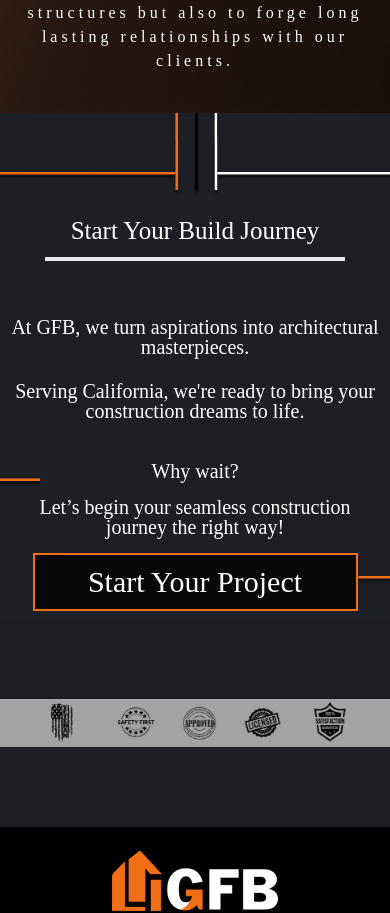
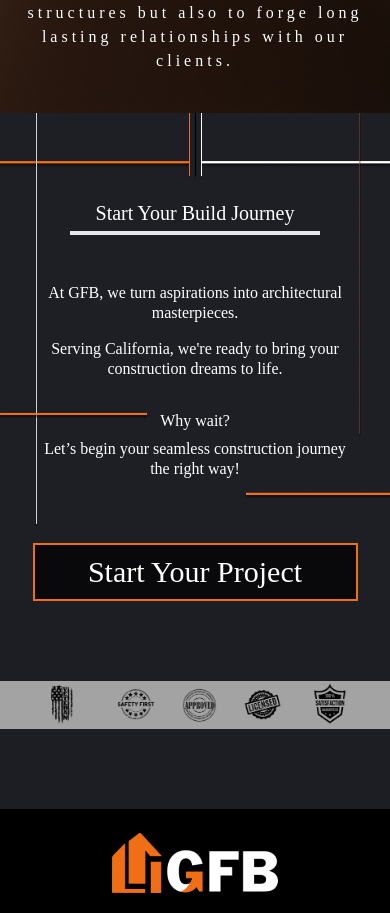
Before and after one commit to ErfanAalam/GFB, a React (Create React App) app: page /about in a window 390 px wide. Shown: the part 2889-3802 px from the top of the page. Built offline with nearby package versions, Linux system fonts and the light colour scheme; a web font is replaced by a local one.

Commit message:
bugs fixed

```diff
--- a/src/App.css
+++ b/src/App.css
@@ -5,8 +5,15 @@
     background-size: cover;
 }
 
+#commercial{
+    background: url('/public/Assets/Services/blur0.jpg');
+}
+
 @media screen and (max-width: 640px) {
     .servicediv{
         background:none
     }
+    #commercial{
+        background:rgb(29,30,36);
+    }
 }
--- a/src/Cards/ServicesCards.js
+++ b/src/Cards/ServicesCards.js
@@ -3,7 +3,7 @@ import React from 'react'
 const ServicesCards = ({title,src}) => {
   return (
     <div className='h-[685px] w-[100%] md:w-[300px] text-center '>
-      <button className=' w-[180px]  md:w-[240px] py-2 md:py-4 shadow-inner shadow-white p-1 text-[20px] md:text-[24px] mb-0 relative md:top-0 top-6 md:mb-14 tracking-tight leading-8 rounded-lg bg-[rgb(29,30,36)]  '>{title}</button>
+      <button className=' w-[180px]  md:w-[240px] py-2 md:py-4 shadow-inner shadow-gray-600 p-1 text-[20px] md:text-[24px] mb-0 relative md:top-0 top-6 md:mb-14 tracking-tight leading-8 rounded-lg bg-[rgb(29,30,36)]  '>{title}</button>
       <div className='h-[602px] w-[310px] md:w-[300px] flex flex-col items-center justify-end bg-cover bg-center rounded-[60px]' style={{backgroundImage:`url(${src})`}}>
             <a href="/services" > <img src='Assets/Home/btn.png' alt='' className=''/></a>
       </div>
--- a/src/screens/contact/Contact/index.js
+++ b/src/screens/contact/Contact/index.js
@@ -106,7 +106,7 @@ const ContactForm = () => {
             <div className='flex flex-col gap-6'>
               <h1 className='text-[28px]'>Type of service needed</h1>
 
-              <div className='flex justify-between'>
+              <div className='flex justify-between md:gap-0 gap-4'>
                 <button
                   type="button"
                   onClick={(e) => { setServiceType(e.target.value) }}
--- a/src/screens/home/Building-today/index.js
+++ b/src/screens/home/Building-today/index.js
@@ -34,7 +34,7 @@ const Building = () => {
          <div className='flex justify-center'>
          <a href='/about' className='md:static absolute bottom-[-100px] right-20 flex justify-center items-center'>
          <button onClick={handleLearnMore()} className={`text-[${colors.mainTextColor}] rounded-md text-[24px] mt-10 w-[225px]  p-2 bg-black bg-opacity-100 md:bg-opacity-70  h-[48px] leading-[31.35px] border-4 flex items-center justify-center`}>Learn More  </button>
-         <hr className='w-[30%] block md:hidden border-t-4 absolute right-[-35px] bottom-[22px]' />
+         <hr className='w-[15%] block md:hidden border-t-4 absolute right-[-35px] bottom-[22px]' />
          </a>
          </div>
 
--- a/src/screens/home/process/index.js
+++ b/src/screens/home/process/index.js
@@ -6,7 +6,7 @@ const Process = () => {
   return (
     <div id='process'>
       <section className='bg-[rgb(29,30,36)] text-white text-center relative'>
-        <button className={`text-[${colors.textWhite}] text-[30px] md:text-[34px] relative w-[300px] z-20  md:w-[300px]  my-8 p-3 bg-black  h-[100px] md:h-[78px] leading-[31.35px] border-2`}>Process</button>
+        <button className={`text-[${colors.textWhite}] text-[30px] md:text-[34px] relative w-[300px] z-20  md:w-[260px]  my-8 p-3 bg-black  h-[100px] md:h-[58px] leading-[31.35px] border-2`}>Process</button>
 
         <div className='overflow-hidden flex w-[64px] justify-between absolute left-[40%] top-32 md:hidden z-10 ' >
           <span className={`w-[4px] h-[1035px]  bg-[${colors.mainTextColor}]`}> </span>
@@ -14,23 +14,23 @@ const Process = () => {
           <span className='w-[4px]  h-[1035px] bg-white'></span>
         </div>
 
-        <div className='bg-cover z-10 relative flex flex-wrap md:flex-row flex-col items-center justify-evenly px-10  md:p-20 pb-10 gap-20 py-10' style={{ backgroundImage: "url('/Assets/Home/bg/process.png')" }}>
+        <div className='bg-cover bg-center z-10 relative flex flex-wrap md:flex-row flex-col items-center justify-evenly px-10  md:p-20 pb-10 gap-20 py-10' style={{ backgroundImage: "url('/Assets/Home/bg/process.png')" }}>
           <div className=' relative z-30 '>
             <span className='absolute md:top-10 top-20 left-24 text-[34px]  text-orange-500 z-30'>01</span>
-            <button className=' py-2 w-[220px] z-20  md:w-[240px] shadow-inner shadow-white p-1 text-white text-[24px] md:text-[24px] mb-0 absolute md:top-20 top-32 left-20  md:mb-14 tracking-wide leading-8 rounded-lg bg-[rgb(29,30,36)]  '>Pre-Construction</button>
+            <button className=' py-2 w-[220px] z-20  md:w-[240px] shadow-inner shadow-gray-600 p-1 text-white text-[24px] md:text-[24px] mb-0 absolute md:top-20 top-32 left-20  md:mb-14 tracking-wide leading-8 rounded-lg bg-[rgb(29,30,36)]  '>Pre-Construction</button>
             <ProcessCards src="Assets/Home/pre_construction.png" heading="Planning Your Vision" desc="From initial consultations to detailed blueprints, we set the foundation by understanding your needs, aligning with architects, and ensuring every detail is planned meticulously." />
           </div>
 
           <div className='mt-0 md:mt-20 relative z-30'>
             <span className='absolute  top-52 left-44 text-[34px]  text-orange-500 z-30'>02</span>
-            <button className=' py-2 w-[250px] z-20  md:w-[240px] shadow-inner shadow-white p-1 text-white text-[24px] md:text-[24px] mb-0 absolute md:top-20 top-40 left-8 md:mb-14 tracking-wide leading-8 rounded-lg bg-[rgb(29,30,36)]'>Construction</button>
+            <button className=' py-2 w-[250px] z-20  md:w-[240px] shadow-inner shadow-gray-600 p-1 text-white text-[24px] md:text-[24px] mb-0 absolute md:top-20 top-40 left-8 md:mb-14 tracking-wide leading-8 rounded-lg bg-[rgb(29,30,36)]'>Construction</button>
             <ProcessCards title="Construction" src="Assets/Home/construction.png" count={"02"} heading="Crafting Your Dream" desc="Our team breathes life into your vision.
             With best-in-class tools, materials, and expertise, we ensure timely execution and unmatched quality in every build." />
           </div>
 
           <div className=' relative z-30'>
             <span className='absolute md:top-10 top-20 left-44 text-[34px]  text-orange-500 z-30'>03</span>
-            <button className=' py-2 w-[250px] z-20  md:w-[240px] shadow-inner shadow-white p-1 text-white text-[24px] md:text-[24px] mb-0 absolute md:top-20 top-32 left-[-18px] md:mb-14 tracking-wide leading-8 rounded-lg bg-[rgb(29,30,36)]'>Post-Construction</button>
+            <button className=' py-2 w-[250px] z-20  md:w-[240px] shadow-inner shadow-gray-600 p-1 text-white text-[24px] md:text-[24px] mb-0 absolute md:top-20 top-32 left-[-18px] md:mb-14 tracking-wide leading-8 rounded-lg bg-[rgb(29,30,36)]'>Post-Construction</button>
             <ProcessCards title="Post-Construction" src="Assets/Home/post_onstruction.png" count={"03"} heading={"Ensuring Perfection"} desc="After the build, our commitment continues. We inspect, refine, and guarantee our work, ensuring your space stands the test of time and resonates with perfection." />
           </div>
         </div>
--- a/src/screens/home/services/index.js
+++ b/src/screens/home/services/index.js
@@ -6,7 +6,7 @@ import '../../../App.css'
 const Services = () => {
     return (
         <section id='services' className='  bg-[rgb(29,30,36)] text-white pb-0  text-center'>
-            <button className={`text-[${colors.textWhite}] border-y-0 text-[30px] w-[250px] my-8 p-4 bg-black relative z-20 md:top-0 top-[120px] leading-[31.35px] border-2`}>SERVICES</button>
+            <button className={`text-[${colors.textWhite}] border-y-0 text-[30px] w-[250px] my-4 p-4 bg-black relative z-20 md:top-0 top-[80px] leading-[31.35px] border-2`}>SERVICES</button>
 
             <div className='servicediv bg-cover z-10 w-[100%] relative flex md:flex-row flex-col flex-wrap items-center justify-evenly p-6 md:p-20 sm:bg-none' >
                 <div className='mt-20'> <ServicesCards title="Integrated Services" src="Assets/Home/integrated_services.png"     /></div>
--- a/src/screens/services/HomeBanner/index.js
+++ b/src/screens/services/HomeBanner/index.js
@@ -7,7 +7,7 @@ const Homebanner = () => {
     <div id='homebanner' className="bg-cover bg-center flex flex-col pt-40 md:pt-56 gap-0 bg-black" style={{ backgroundImage: "url('Assets/Services/hero.png')" }}>
       <hr className={`w-[60%] ml-[40%] border-t-4 border-[${colors.mainTextColor}]`} />
       <div className='flex justify-center my-4'>
-        <button className={`text-[${colors.mainTextColor}]  md:w-[350px] text-5xl  md:h-[100px]`}>Services</button>
+        <button className={`text-[${colors.mainTextColor}]  md:w-[350px] text-5xl md:text-7xl  md:h-[100px]`}>Services</button>
       </div>
       <hr className={`w-[60%] border-t-4 border-[${colors.mainTextColor}]`} />
       <div className='overflow-hidden flex w-[100%] gap-4 justify-center ' >
--- a/src/utils/UpperFooter.js
+++ b/src/utils/UpperFooter.js
@@ -3,22 +3,23 @@ import colors from './color.js'
 
 const UpperFooter = () => {
 
-  function handleStartYourProject(){}
+  function handleStartYourProject() { }
 
   return (
-    <div id='startjourney' className=' bg-center bg-cover md:bg-cover lg:bg-cover 2xl:bg-contain bg-no-repeat text-white flex justify-center items-center p-2  bg-[hsl(231,11%,13%)] leading-[20px] md:leading-[50px]' style={{ backgroundImage: "url('Assets/Home/bg/start your Bulding Journey.png')" }}>
-      <div className='w-[100%] md:w-[710px] text-center flex flex-col items-center gap-4 mt-[20px] md:mt-[10px]'>
-        <h1 className='text-[25px] md:text-[50px] md:mt-32 mt-20 '>Start Your Build Journey</h1>
-        <hr className='w-[300px] md:w-[650px] mb-10 border-t-4' />
-        <p className='text-[20px] md:text-[28px] mb-2'>At GFB, we turn aspirations into architectural masterpieces. </p>
-        <p className='text-[20px] md:text-[28px] mb-2'>Serving California, we're ready to bring your construction dreams to life. </p>
-        <p className='text-[20px] md:text-[28px] mt-4'>Why wait?</p>
-        <p className='text-[20px] md:text-[28px]'>Let’s begin your seamless construction journey the right way!</p>
+    <div id='startjourney' className=' relative text-white flex flex-col items-center bg-[hsl(231,11%,13%)] leading-[20px] md:leading-[50px]' >
+      <img src='Assets/Home/bg/start your Bulding Journey.png' className='absolute w-[100%] h-[85%] md:h-[90%]'/>
+      <div className='w-[80%] md:w-[80%] lg:[w-[100%]] xl:w-[60%]  text-center flex flex-col items-center justify-center md:gap-0 gap-2 mt-[10px] md:mt-[10px]'>
+        <h1 className=' text-[20px] md:text-[50px] md:mt-32 mt-20 '>Start Your Build Journey</h1>
+        <hr className='w-[250px] md:w-[650px] mb-10 border-t-4' />
+        <p className='text-[16px] md:text-[28px] mb-2'>At GFB, we turn aspirations into architectural masterpieces. </p>
+        <p className='text-[16px] md:text-[28px] mb-2'>Serving California, we're ready to bring your construction dreams to life. </p>
+        <p className='text-[16px] md:text-[28px] mt-4'>Why wait?</p>
+        <p className='text-[16px] md:text-[28px]'>Let’s begin your seamless construction journey the right way!</p>
 
-        <a href='/contact'>
-        <button onClick={handleStartYourProject()} className={`text-[${colors.textWhite}] cursor-pointer mt-18 md:mt-10 text-[30px] w-[325px] md:w-[625px]  p-2 bg-black bg-opacity-70  h-[58px] leading-[31.35px] border-2 border-[${colors.mainTextColor}] `}>Start Your Project</button>
+      </div>
+        <a href='/contact' className='mt-16 md:mt-14'>
+          <button onClick={handleStartYourProject()} className={`text-[${colors.textWhite}] cursor-pointer  text-[30px] w-[325px] md:w-[625px]  p-2 bg-black bg-opacity-70  h-[58px] leading-[31.35px] border-2 border-[${colors.mainTextColor}] `}>Start Your Project</button>
         </a>
-      </div>
 
     </div>
   )
```
Also changed, not shown: src/screens/home/homeBanner/Index.js (+14 -4 lines), src/screens/services/Commercial/index.js (+7 -4 lines), public/Assets/Home/bg/process.png.
